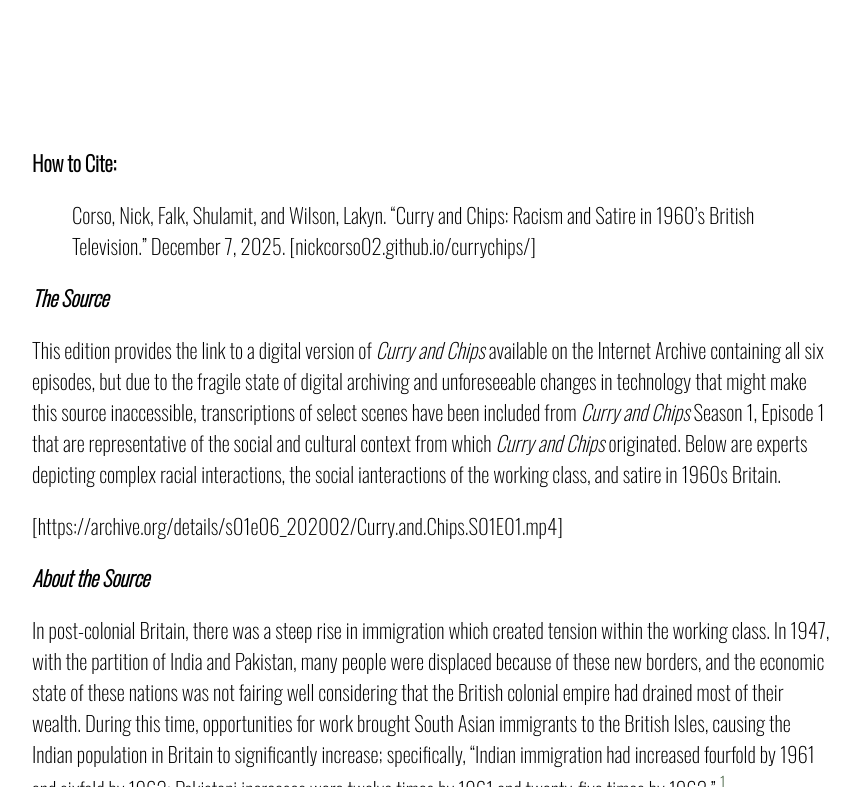
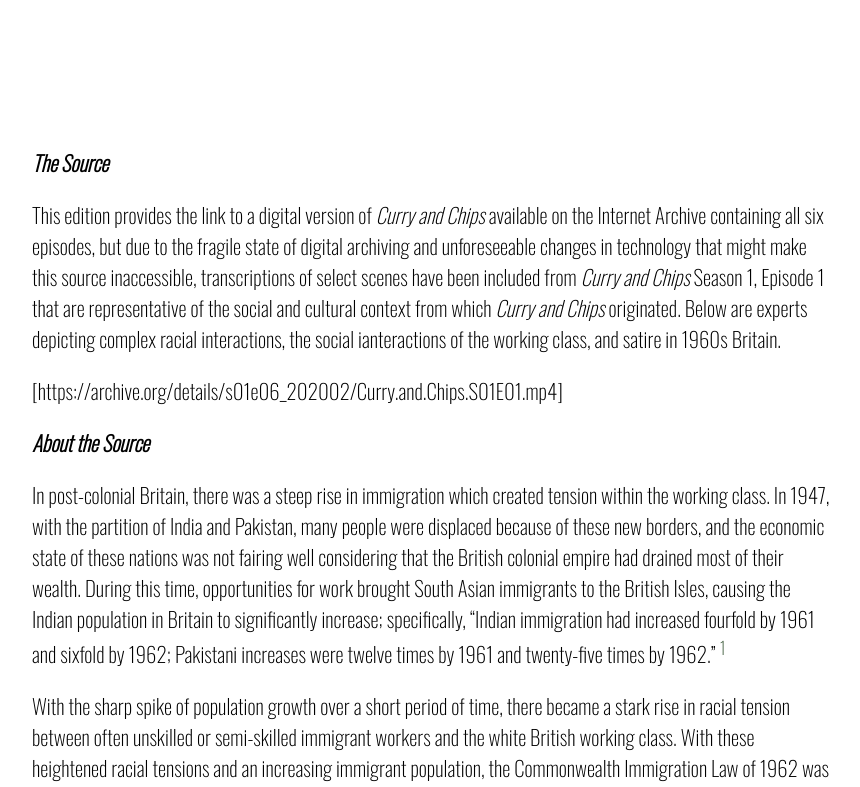
Before and after one commit to nickcorso02/currychips, a Jekyll site: the page built from index.markdown, in a window 1280 px wide and 900 px high, scrolled down 1363 px, cut to the strip 113-900 px from the top of the window. Shown: the whole strip, without its empty margins (208-1068 px from the left). Built offline with Jekyll 4.4.1, drawn with Linux system fonts in a browser that asks for light colours; some of the changed text lies outside the part shown.

Commit message:
Update index.markdown

```diff
--- a/index.markdown
+++ b/index.markdown
@@ -13,10 +13,6 @@ layout: single_page
 By highlighting individual scenes that portray racism, the dynamics of the working class, and satire, we provide topical and clear examples as a reference point for the themes within the edition and from within the original source. This edition is limited to six scenes within the first episode in order to give readers an idea of the source and what it represents in a wider context of the post-colonial atmosphere of Britain in 1969. “_Curry and Chips_” is a unique source because it provides multimodal context to what the approach was to racial issues and social unrest in the decades post-decolonization and the World Wars.
 
 {% include media_next.html pages=media %}
-
-**How to Cite:**
-
-> Corso, Nick, Falk, Shulamit, and Wilson, Lakyn. “Curry and Chips: Racism and Satire in 1960’s British Television.” December 7, 2025. [nickcorso02.github.io/currychips/]
 
 ***The Source***
 
```
Also changed, not shown: other parts of index.markdown (+3 -0 lines).
